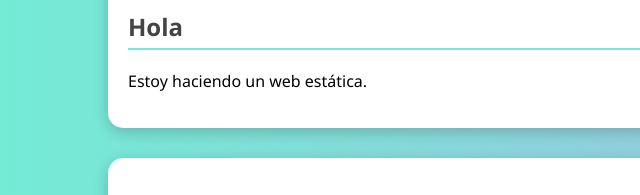
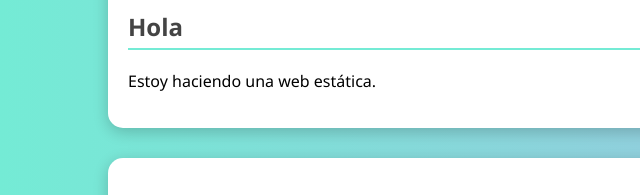
Before and after one commit to Carol-Devv/nuevo-repositorio, a plain HTML site: page index.html in a window 1280 px wide. Shown: the part 229-424 px from the top of the page, 0-640 px from the left. Drawn offline with Linux system fonts and the light colour scheme.

Commit message:
Corrigiendo index
Corrected minor typos and formatting in the HTML content.

```diff
--- a/index.html
+++ b/index.html
@@ -76,7 +76,7 @@
 
 <section>
     <h2>Hola</h2>
-    <p>Estoy haciendo un web estática.</p>
+    <p>Estoy haciendo una web estática.</p>
 </section>
 
 <section>
```
